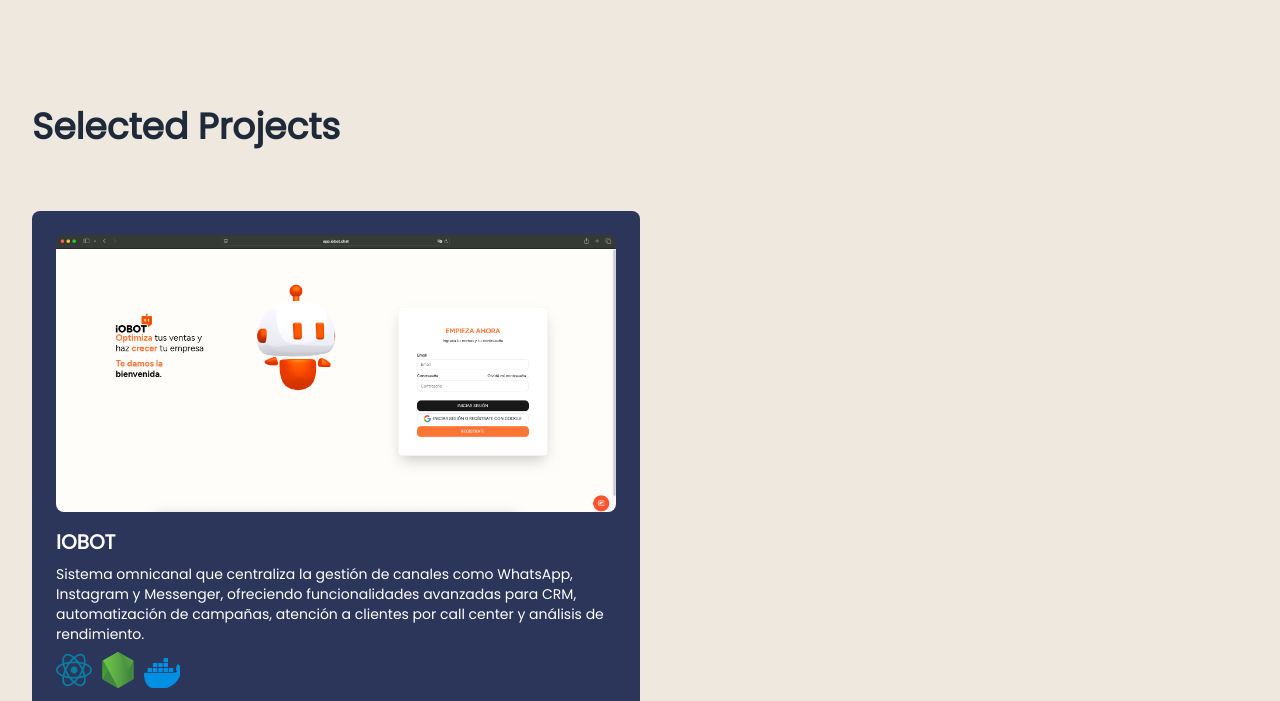
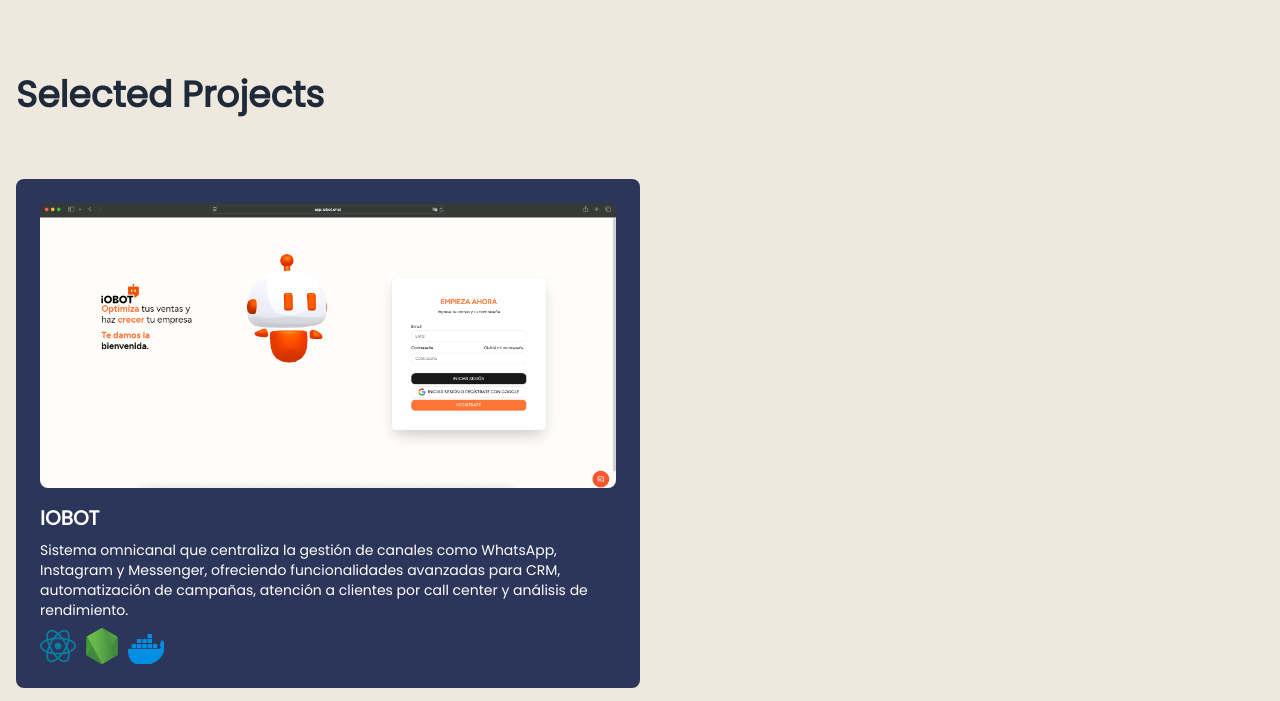
Before and after one commit to DavidMrtz8/portfolio, an Astro site: page / in a window 1280 px wide. Shown: the part 757-1458 px from the top of the page. Built offline with nearby package versions, Linux system fonts and the light colour scheme; Astro itself is replaced by a stand-in of ours.

Commit message:
Adjust padding in Projects section
Changed the section's horizontal padding from 'p-8' to 'px-4' to improve layout and spacing in the Projects component.

```diff
--- a/src/components/Projects.astro
+++ b/src/components/Projects.astro
@@ -73,7 +73,7 @@
 };
 ---
 
-<section class="flex items-center justify-center p-8 container mx-auto">
+<section class="flex items-center justify-center px-4 container mx-auto">
   <div class="w-full">
     <!-- Título de la sección -->
     <div class="text-left mb-16">
```
